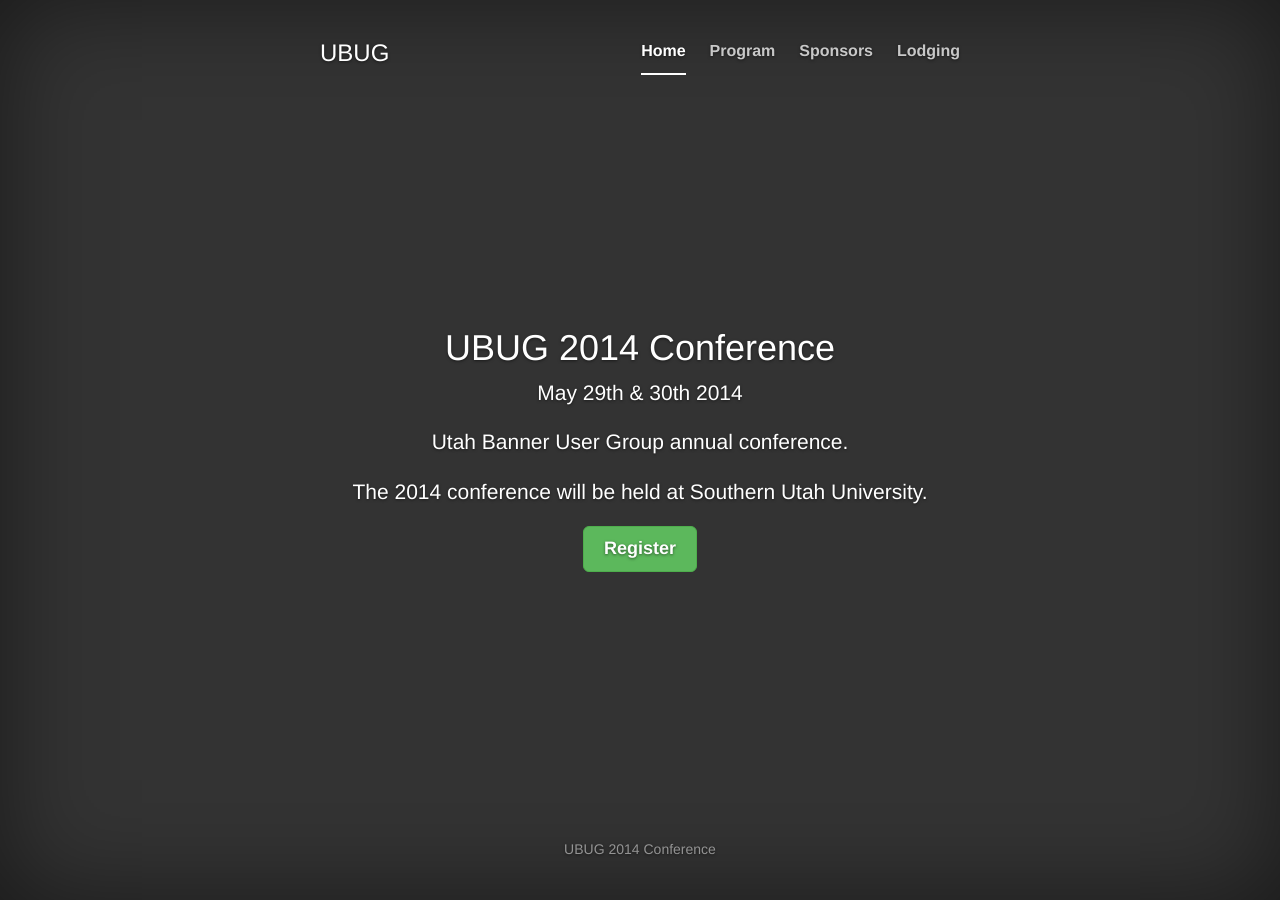
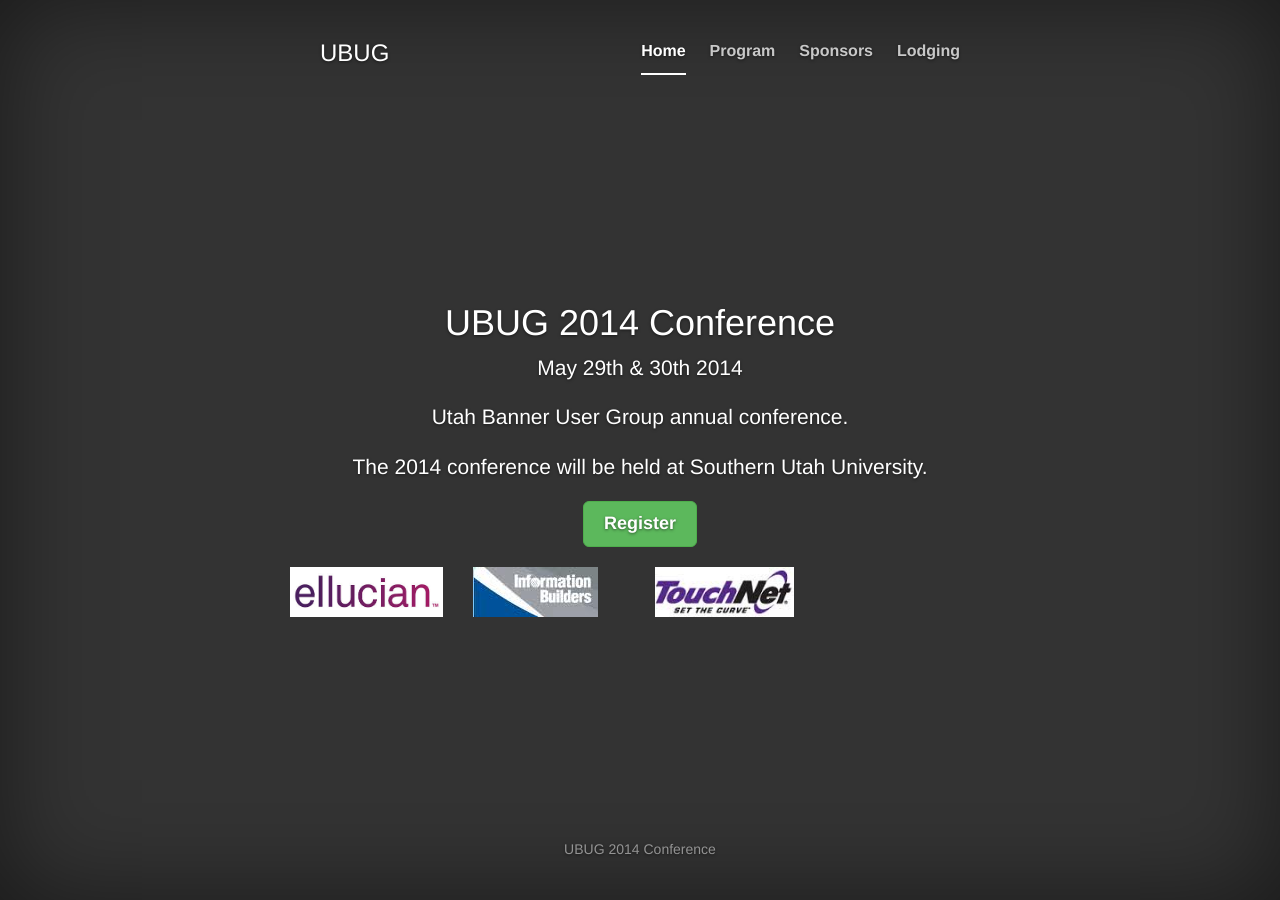
Before and after one commit to ubug/ubug.github.io, a Jekyll site: the page built from index.html, in a window 1280 px wide. Built offline with Jekyll 4.4.1, drawn with Linux system fonts in a browser that asks for light colours; nearby versions of some CDN libraries; Markdown is read by kramdown in place of the engine named in the settings.

Commit message:
Sponsor images and skeleton pages.

```diff
--- a/Gruntfile.coffee
+++ b/Gruntfile.coffee
@@ -16,6 +16,7 @@
     connect:
       server:
         options:
+          hostname: '0.0.0.0'
           port: 4000
           base: '_site'
 
--- a/_layouts/default.html
+++ b/_layouts/default.html
@@ -18,7 +18,36 @@
     <![endif]-->
   </head>
   <body>
-    {{ content }}
+    <div class="site-wrapper">
+
+      <div class="site-wrapper-inner">
+
+        <div class="cover-container">
+
+          <div class="masthead clearfix">
+            <div class="inner">
+              <h3 class="masthead-brand">UBUG</h3>
+              <ul class="nav masthead-nav">
+                <li class="active"><a href="/">Home</a></li>
+                <li><a href="/program/">Program</a></li>
+                <li><a href="/sponsors/">Sponsors</a></li>
+                <li><a href="http://scenicsouthernutah.com/cedar-city/">Lodging</a></li>
+              </ul>
+            </div>
+          </div>
+
+          {{ content }}
+
+          <div class="mastfoot">
+            <div class="inner">
+              <p>{{ site.name }}</p>
+            </div>
+          </div>
+
+        </div>
+
+      </div>
+
 
 
     <script src="https://ajax.googleapis.com/ajax/libs/jquery/1.11.0/jquery.min.js"></script>
--- a/index.html
+++ b/index.html
@@ -1,42 +1,26 @@
 ---
 layout: default
-title: UBUG 2014 Conference
+title: UBUG Conference
 ---
 
-    <div class="site-wrapper">
-
-      <div class="site-wrapper-inner">
-
-        <div class="cover-container">
-
-          <div class="masthead clearfix">
-            <div class="inner">
-              <h3 class="masthead-brand">UBUG</h3>
-              <ul class="nav masthead-nav">
-                <li class="active"><a href="#">Home</a></li>
-                <li><a href="#">Program</a></li>
-                <li><a href="#">Sponsors</a></li>
-                <li><a href="#">Lodging</a></li>
-              </ul>
-            </div>
-          </div>
-
-          <div class="inner cover">
+    <div class="inner cover">
             <h1 class="cover-heading">{{ site.name }}</h1>
             <p class="lead">{{ site.eventdate }}</h1>
             <p class="lead">Utah Banner User Group annual conference.</p>
             <p class="lead">The {{ site.year }} conference will be held at {{ site.venu }}.</p>
             <p class="lead">
-              <a href="#" class="btn btn-lg btn-success">Register</a>
+              <a href="/register/" class="btn btn-lg btn-success">Register</a>
             </p>
           </div>
 
-          <div class="mastfoot">
-            <div class="inner">
-              <p>{{ site.name }}</p>
+          <div class="sponsors row">
+            <div class="col-xs-6 col-md-3">
+              <img class="img-responsive" src="/img/ellucian.jpeg" style="height: 50px;">
+            </div>
+            <div class="col-xs-6 col-md-3">
+              <img class="img-responsive" src="/img/ibi.jpeg" style="height: 50px;">
+            </div>
+            <div class="col-xs-6 col-md-3">
+              <img class="img-responsive" src="/img/touchnet.jpeg" style="height: 50px;">
             </div>
           </div>
-
-        </div>
-
-      </div>
--- /dev/null
+++ b/register/index.html
@@ -0,0 +1,4 @@
+---
+layout: default
+title: UBUG Registration
+---
```
Also changed, not shown: img/ellucian.jpeg (added), img/ibi.jpeg (added), img/touchnet.jpeg (added), program/index.html (added), sponsors/index.html (added).
